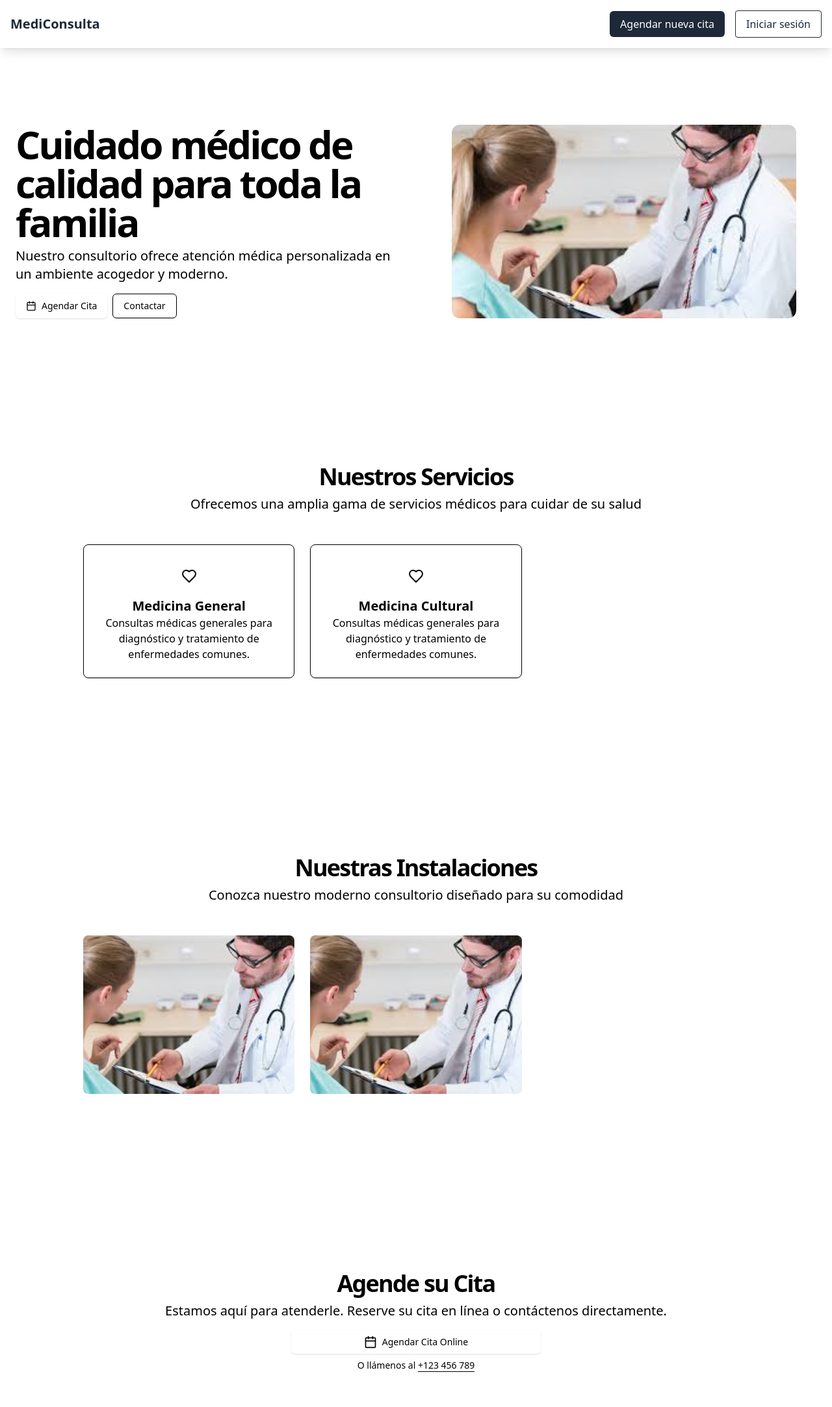
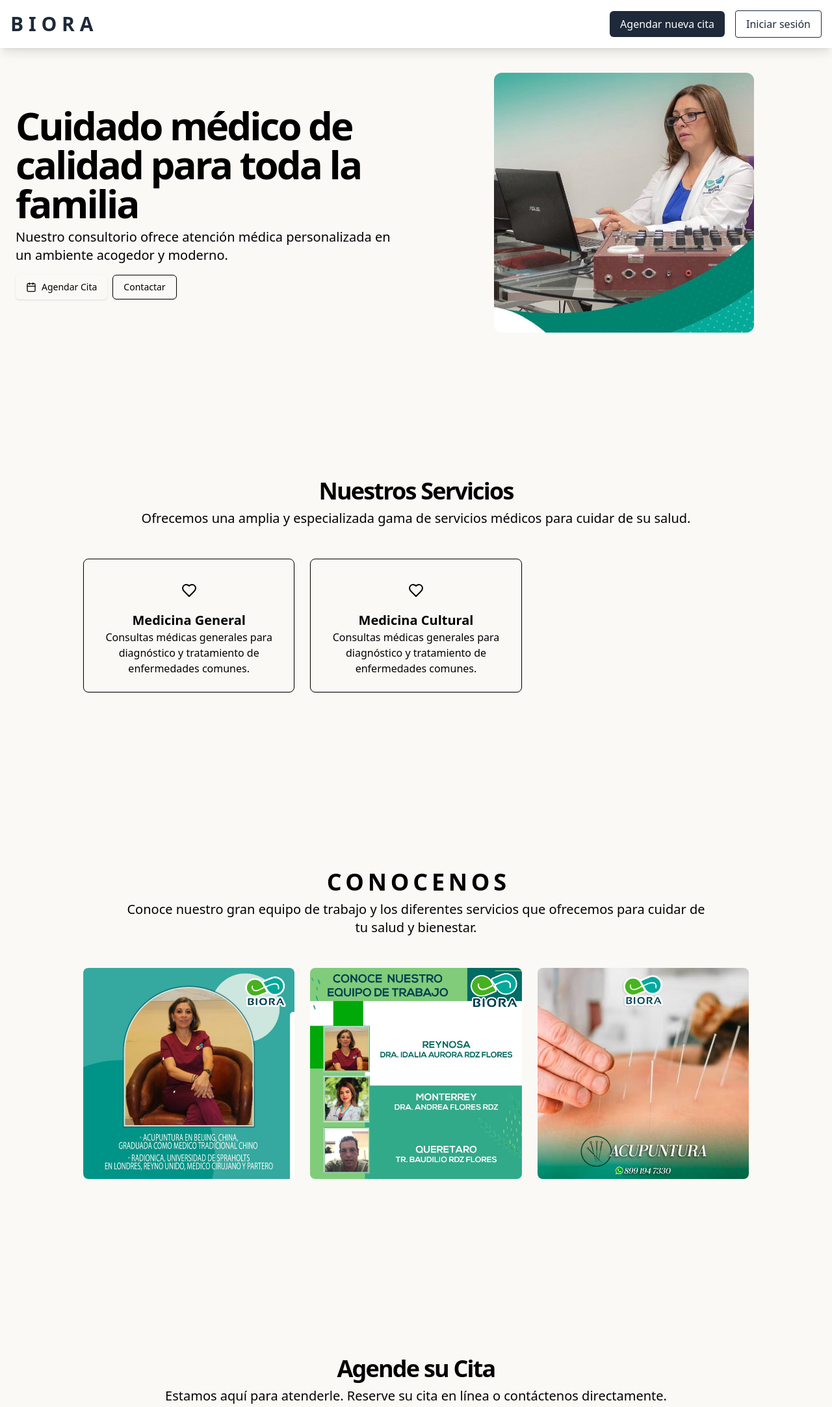
Before and after one commit to SebastianRdzC04/prisProject, an Astro site in the folder pris-front/: page / in a window 1280 px wide. Shown: the top 2166 px of the page at 65% size. Built offline with nearby package versions, Linux system fonts and the light colour scheme; Astro itself is replaced by a stand-in of ours.

Commit message:
mejorando el design de el welcome de la pagina. espero que les guste mi gente

```diff
--- a/pris-front/src/components/astro-components/HeaderPublic.astro
+++ b/pris-front/src/components/astro-components/HeaderPublic.astro
@@ -12,8 +12,8 @@ const isLoggedIn = false;
     <div class="container mx-auto px-4 py-4">
         <div class="flex items-center justify-between">
             <div>
-                <a href="/" class="text-xl font-bold text-gray-800">
-                    MediConsulta
+                <a href="/" class="text-3xl font-bold text-gray-800">
+                    B I O R A
                 </a>
             </div>
             <div class="flex items-center gap-4">
--- a/pris-front/src/layouts/Layout.astro
+++ b/pris-front/src/layouts/Layout.astro
@@ -21,7 +21,7 @@ const { title } = Astro.props;
 	<meta name="generator" content={Astro.generator} />
 	<title>{title}</title>
 </head>
-<body>
+<body class="bg-[#faf9f5]">
 <Header/>
 <div class="flex">
 	<SideBar/>
--- a/pris-front/src/layouts/LayoutAuth.astro
+++ b/pris-front/src/layouts/LayoutAuth.astro
@@ -18,7 +18,7 @@ const { title } = Astro.props;
     <meta name="generator" content={Astro.generator} />
     <title>{title}</title>
 </head>
-<body>
+<body class="bg-[#faf9f5]">
 <slot />
 </body>
 </html>
--- a/pris-front/src/layouts/LayoutPublic.astro
+++ b/pris-front/src/layouts/LayoutPublic.astro
@@ -19,9 +19,9 @@ const { title } = Astro.props;
     <meta name="generator" content={Astro.generator} />
     <title>{title}</title>
 </head>
-<body>
+<body class="bg-[#faf9f5]">
 <HeaderPublic/>
-<div class="pt-20">
+<div class="">
     <slot />
 </div>
 </body>
--- a/pris-front/src/pages/index.astro
+++ b/pris-front/src/pages/index.astro
@@ -1,11 +1,12 @@
 ---
 import LayoutPublic from "../layouts/LayoutPublic.astro";
+import { Image } from "astro:assets";
 ---
 
 <LayoutPublic title="Casita">
-    <div class="flex flex-col">
+    <div class="flex flex-col items-center">
         <main class="flex-1">
-            <section id="inicio" class="w-full py-12 md:py-24 lg:py-28">
+            <section id="inicio" class="w-full py-12 md:py-12 lg:py-28">
                 <div class="container px-4 md:px-6">
                     <div class="grid gap-6 lg:grid-cols-2 lg:gap-12 xl:grid-cols-2">
                         <div class="flex flex-col justify-center space-y-4">
@@ -25,13 +26,15 @@ import LayoutPublic from "../layouts/LayoutPublic.astro";
                                 <a href="#contacto" class="inline-flex items-center justify-center rounded-md border border-input bg-background shadow-sm px-4 py-2 text-sm font-medium">Contactar</a>
                             </div>
                         </div>
-                        <div class="mx-auto aspect-video overflow-hidden rounded-xl object-cover">
-                            <img
-                                    src="/images.jpeg"
-                                    width="800"
-                                    height="550"
-                                    alt="Consultorio médico moderno"
-                                    class="mx-auto h-full w-full rounded-xl object-cover"
+                        <div class="flex justify-center">
+                            <Image
+                                src="/welcome/waos.jpeg"
+                                width={400}
+                                height={300}
+                                alt="Consultorio médico moderno"
+                                class="rounded-xl self-center object-cover"
+                                format="avif"
+                                quality={80}
                             />
                         </div>
                     </div>
@@ -44,7 +47,7 @@ import LayoutPublic from "../layouts/LayoutPublic.astro";
                         <div class="space-y-2">
                             <h2 class="text-3xl font-bold tracking-tighter md:text-4xl">Nuestros Servicios</h2>
                             <p class="max-w-[900px] text-muted-foreground md:text-xl">
-                                Ofrecemos una amplia gama de servicios médicos para cuidar de su salud
+                                Ofrecemos una amplia y especializada gama de servicios médicos para cuidar de su salud.
                             </p>
                         </div>
                     </div>
@@ -110,32 +113,46 @@ import LayoutPublic from "../layouts/LayoutPublic.astro";
                 <div class="container px-4 md:px-6">
                     <div class="flex flex-col items-center justify-center space-y-4 text-center">
                         <div class="space-y-2">
-                            <h2 class="text-3xl font-bold tracking-tighter md:text-4xl">Nuestras Instalaciones</h2>
+                            <h2 class="text-3xl font-bold tracking-tighter md:text-4xl">C O N O C E N O S</h2>
                             <p class="max-w-[900px] text-muted-foreground md:text-xl">
-                                Conozca nuestro moderno consultorio diseñado para su comodidad
+                                Conoce nuestro gran equipo de trabajo y los diferentes servicios que ofrecemos para cuidar de tu salud y bienestar.
                             </p>
                         </div>
                     </div>
                     <div class="mx-auto grid max-w-5xl gap-6 py-12 md:grid-cols-2 lg:grid-cols-3">
                         <div class="overflow-hidden rounded-lg">
-                            <img
-                                    src="/images.jpeg"
-                                    width="600"
-                                    height="400"
-                                    alt="Sala de espera"
-                                    class="aspect-[4/3] h-full w-full object-cover transition-transform duration-300 hover:scale-105"
+                            <Image
+                                src="/welcome/Inicio.jpeg"
+                                width={600}
+                                height={600}
+                                alt="Acupuntura BIORA"
+                                class="h-full w-full object-cover"
+                                format="avif"
+                                quality={80}
                             />
                         </div>
                         <div class="overflow-hidden rounded-lg">
-                            <img
-                                    src="/images.jpeg"
-                                    width="600"
-                                    height="400"
-                                    alt="Consultorio principal"
-                                    class="aspect-[4/3] h-full w-full object-cover transition-transform duration-300 hover:scale-105"
+                            <Image
+                                src="/welcome/otracosa.jpeg"
+                                width={600}
+                                height={600}
+                                alt="Equipo BIORA"
+                                class="h-full w-full object-cover"
+                                format="avif"
+                                quality={80}
                             />
                         </div>
-                        <!-- ...existing code for other gallery images... -->
+                        <div class="overflow-hidden rounded-lg">
+                            <Image
+                                src="/welcome/querollo.jpeg"
+                                width={600}
+                                height={600}
+                                alt="Tratamiento de ansiedad"
+                                class="h-full w-full object-cover"
+                                format="avif"
+                                quality={80}
+                            />
+                        </div>
                     </div>
                 </div>
             </section>
@@ -155,7 +172,7 @@ import LayoutPublic from "../layouts/LayoutPublic.astro";
                                 Agendar Cita Online
                             </a>
                             <p class="text-sm text-muted-foreground">
-                                O llámenos al{" "}
+                                O contacta al{" "}
                                 <a href="tel:+123456789" class="font-medium underline underline-offset-4">
                                     +123 456 789
                                 </a>
@@ -192,13 +209,7 @@ import LayoutPublic from "../layouts/LayoutPublic.astro";
                     </div>
                     <div class="rounded-lg border bg-card p-6 shadow-sm">
                         <div class="aspect-video overflow-hidden rounded-lg">
-                            <iframe
-                                    src="https://www.google.com/maps/embed?pb=!1m18!1m12!1m3!1d3963.952912260219!2d3.375295414770757!3d6.5276316452784755!2m3!1f0!2f0!3f0!3m2!1i1024!2i768!4f13.1!3m3!1m2!1s0x103b8b2ae68280c1%3A0xdc9e87a367c3d9cb!2sLagos!5e0!3m2!1sen!2sng!4v1567723392506!5m2!1sen!2sng"
-                                    title="Ubicación del consultorio"
-                                    class="h-full w-full border-0"
-                                    allowfullscreen
-                                    loading="lazy"
-                            ></iframe>
+                            <iframe src="https://www.google.com/maps/embed?pb=!1m18!1m12!1m3!1d3601.0448228247697!2d-103.37994952562842!3d25.503551619225973!2m3!1f0!2f0!3f0!3m2!1i1024!2i768!4f13.1!3m3!1m2!1s0x868fdd007d8c35d7%3A0x2a446b7e64fca622!2sQuinta%20%22El%20Roble%22!5e0!3m2!1ses!2smx!4v1748315513545!5m2!1ses!2smx" width="600" height="450" style="border:0;" allowfullscreen="" loading="lazy" referrerpolicy="no-referrer-when-downgrade"></iframe>
                         </div>
                     </div>
                 </div>
```
Also changed, not shown: pris-front/public/welcome/Inicio.jpeg (added), pris-front/public/welcome/final.jpeg (added), pris-front/public/welcome/otracosa.jpeg (added), pris-front/public/welcome/querollo.jpeg (added), pris-front/public/welcome/waos.jpeg (added).
